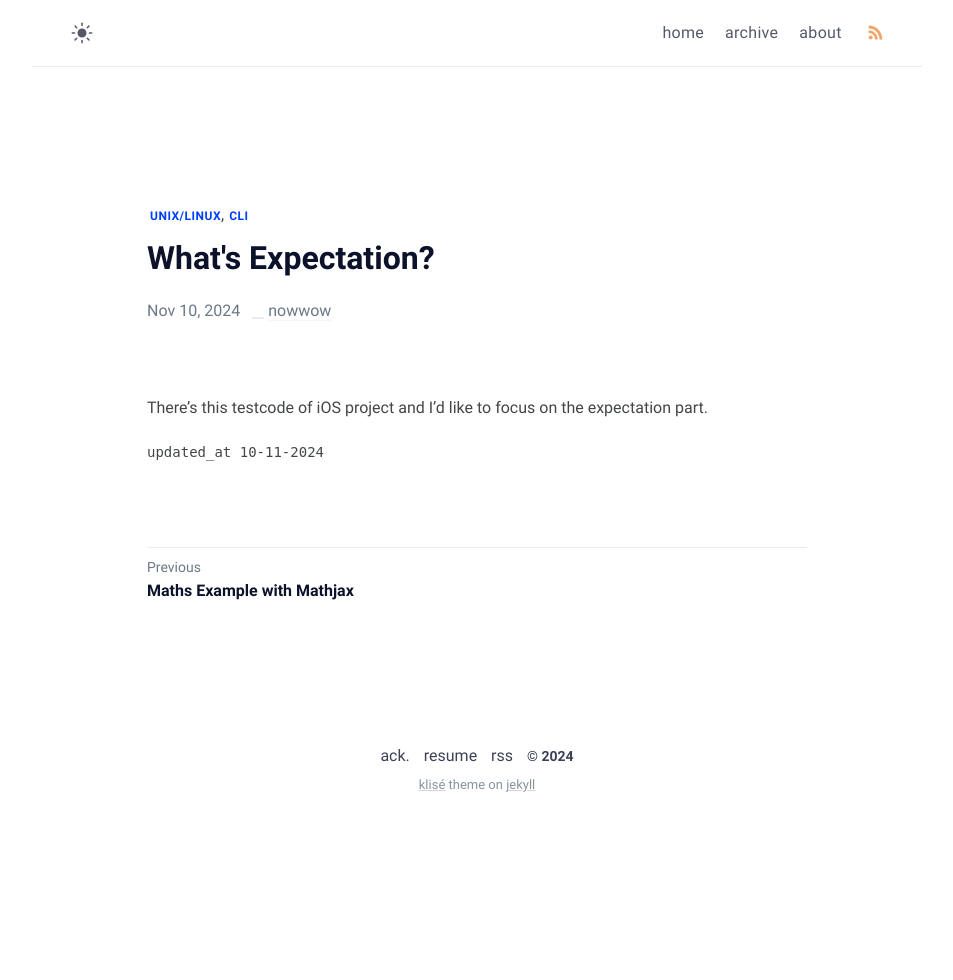
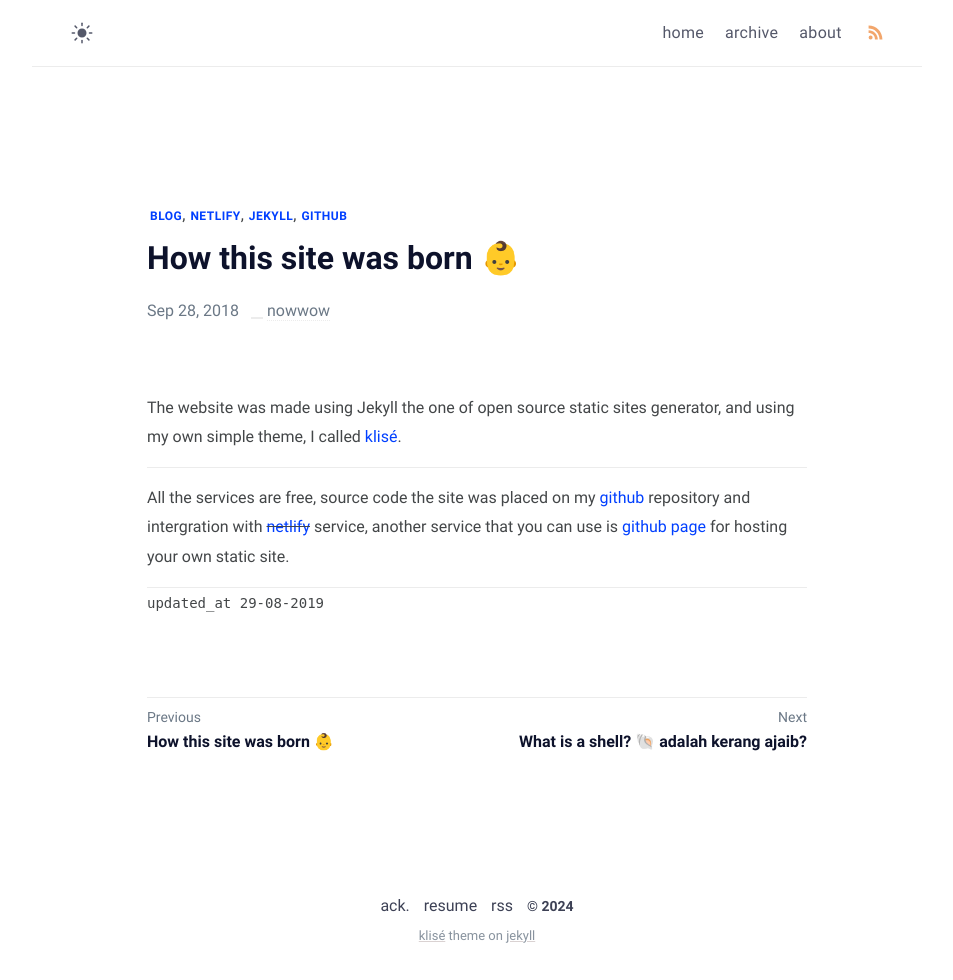
Before and after one commit to xxsana/xxsana.github.io, a Jekyll site: the page built from _posts/ios-expectations-with-testcode/2024-11-10-ios-expectations-with-testcode.md, in a window 1280 px wide. Shown: the whole page, without its empty margins (163-1116 px from the left). Built offline with Jekyll 4.4.1, drawn with Linux system fonts in a browser that asks for light colours; some web fonts are replaced; before the commit the page ends 900 px from its top, so only the background shows below that.

Commit message:
fix: try

```diff
--- a/_posts/ios-expectations-with-testcode/2024-11-10-ios-expectations-with-testcode.md
+++ b/_posts/ios-expectations-with-testcode/2024-11-10-ios-expectations-with-testcode.md
@@ -1,11 +1,15 @@
 ---
-title: What's Expectation?
-date: 2024-11-10 15:39:47 +07:00
-modified: 2024-11-10 15:39:47 +07:00
-tags: [unix/linux, cli]
-description: Let's see the testcode of a ThunkCreator which has API calls and business logic about the API response.
+title: How this site was born 👶
+date: 2018-09-28 09:45:47 +07:00
+modified: 2019-08-29 09:24:47 +07:00
+tags: [blog, netlify, jekyll, github]
+description: All the services are free, a source code this site placed on github repository and intergration with netlify service, another service that you can use is github page for hosting your own static site.
 ---
 
+The website was made using Jekyll the one of open source static sites generator, and using my own simple theme, I called [klisé](https://github.com/piharpi/klise).
 
+<hr>
 
-There's this testcode of iOS project and I’d like to focus on the expectation part.
+All the services are free, source code the site was placed on my [github](https://github.com/piharpi/mahendrata.now.sh) repository and intergration with ~~[netlify](https://netlify.com)~~ service, another service that you can use is [github page](https://pages.github.com/) for hosting your own static site.
+
+<hr>
```
